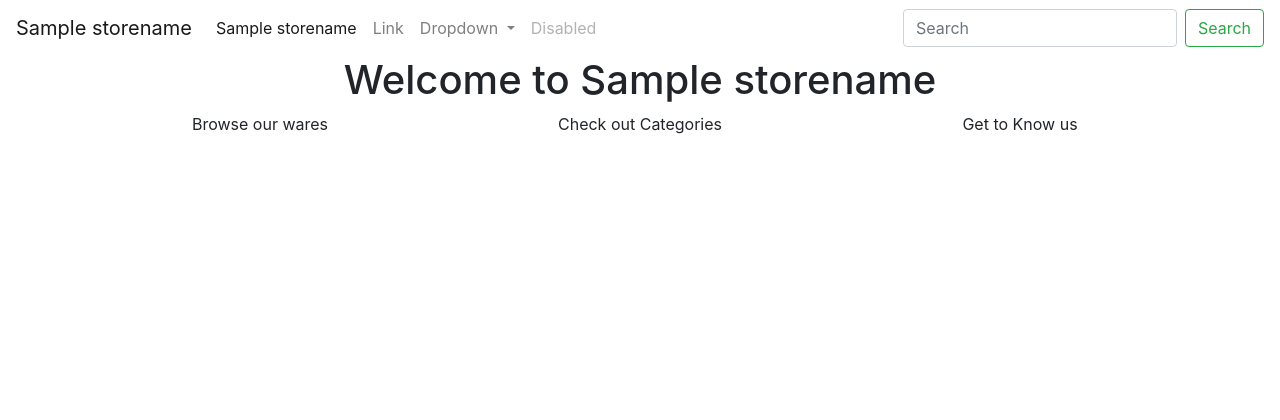
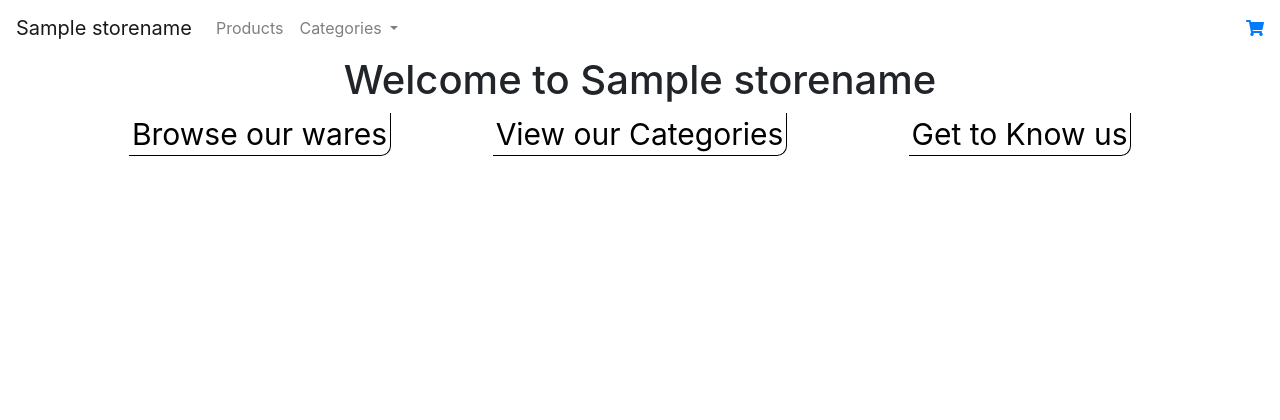
Before and after one commit to DarilliGames/ecommercetemplate, a Django app: template home/templates/index.html in a window 1280 px wide. Shown: the top 420 px of the page. Run offline with Django 3.2, Linux system fonts and the light colour scheme; the template is opened without the code that fills it: most values are stand-ins (such as "Sample title", 1, 10 or a date in 2020); some libraries are stand-ins or nearby versions.

Commit message:
updated logic subCategory, improve test nav

```diff
--- a/cart/urls.py
+++ b/cart/urls.py
@@ -5,9 +5,9 @@ from .views import (view_cart, add_to_cart, update_item_cart,
 
 urlpatterns = [
     path('', view_cart, name='cart'),
-    path('add/<id>/', add_to_cart, name='add_to_cart'),
-    path('update/<id>', update_item_cart, name='update_item_cart'),
-    path('remove/<id>', remove_item_cart, name='remove_item_cart'),
+    path('add/<prod_id>/', add_to_cart, name='add_to_cart'),
+    path('update/<prod_id>', update_item_cart, name='update_item_cart'),
+    path('remove/<prod_id>', remove_item_cart, name='remove_item_cart'),
     path('clear/', clear_cart, name='clear_cart'),
 
 ]
--- a/home/templates/base.html
+++ b/home/templates/base.html
@@ -16,9 +16,12 @@
   <script src="https://stackpath.bootstrapcdn.com/bootstrap/4.3.1/js/bootstrap.min.js"
     integrity="sha384-JjSmVgyd0p3pXB1rRibZUAYoIIy6OrQ6VrjIEaFf/nJGzIxFDsf4x0xIM+B07jRM"
     crossorigin="anonymous"></script>
-
   <link rel="stylesheet" href="https://stackpath.bootstrapcdn.com/bootstrap/4.3.1/css/bootstrap.min.css"
     integrity="sha384-ggOyR0iXCbMQv3Xipma34MD+dH/1fQ784/j6cY/iJTQUOhcWr7x9JvoRxT2MZw1T" crossorigin="anonymous">
+
+  <link rel="stylesheet" href="https://cdnjs.cloudflare.com/ajax/libs/font-awesome/5.15.4/css/all.min.css"
+    integrity="sha512-1ycn6IcaQQ40/MKBW2W4Rhis/DbILU74C1vSrLJxCq57o941Ym01SwNsOMqvEBFlcgUa6xLiPY/NS5R+E6ztJQ=="
+    crossorigin="anonymous" referrerpolicy="no-referrer" />
 
   <link rel="stylesheet" href="{% static 'css/style.css' %}">
   <title>{{ storename }} - {% block title%}Store{% endblock %}</title>
@@ -27,40 +30,38 @@
 
 <body>
   <nav class="navbar navbar-expand-lg navbar-light bg-white">
-    <a class="navbar-brand" href="#">{{ storename }}</a>
-    <button class="navbar-toggler" type="button" data-toggle="collapse" data-target="#navbarSupportedContent"
-      aria-controls="navbarSupportedContent" aria-expanded="false" aria-label="Toggle navigation">
-      <span class="navbar-toggler-icon"></span>
-    </button>
+    <a class="navbar-brand" href="{% url 'home' %}">{{ storename }}</a>
 
-    <div class="collapse navbar-collapse" id="navbarSupportedContent">
+
+    <div class="order-xs-2 collapse navbar-collapse" id="navbarSupportedContent">
       <ul class="navbar-nav mr-auto">
-        <li class="nav-item active">
-          <a class="nav-link" href="#">{{ storename }} <span class="sr-only">(current)</span></a>
-        </li>
         <li class="nav-item">
-          <a class="nav-link" href="#">Link</a>
+          <a class="nav-link" href="{% url 'all_products' %}">Products</a>
         </li>
         <li class="nav-item dropdown">
           <a class="nav-link dropdown-toggle" href="#" id="navbarDropdown" role="button" data-toggle="dropdown"
             aria-haspopup="true" aria-expanded="false">
-            Dropdown
+            Categories
           </a>
           <div class="dropdown-menu" aria-labelledby="navbarDropdown">
-            <a class="dropdown-item" href="#">Action</a>
-            <a class="dropdown-item" href="#">Another action</a>
+            <a class="dropdown-item" href="{% url 'all_products' %}?category=book">Books</a>
+            <a class="dropdown-item" href="{% url 'all_products' %}"></a>
             <div class="dropdown-divider"></div>
-            <a class="dropdown-item" href="#">Something else here</a>
+            <a class="dropdown-item" href="{% url 'all_categories' %}">View All</a>
           </div>
         </li>
-        <li class="nav-item">
-          <a class="nav-link disabled" href="#" tabindex="-1" aria-disabled="true">Disabled</a>
-        </li>
+
       </ul>
-      <form class="form-inline my-2 my-lg-0">
-        <input class="form-control mr-sm-2" type="search" placeholder="Search" aria-label="Search">
-        <button class="btn btn-outline-success my-2 my-sm-0" type="submit">Search</button>
-      </form>
+    </div>
+
+
+    <div class="my-2 my-lg-0">
+      <button class="order-xs-1 navbar-toggler" type="button" data-toggle="collapse"
+        data-target="#navbarSupportedContent" aria-controls="navbarSupportedContent" aria-expanded="false"
+        aria-label="Toggle navigation">
+        <span class="navbar-toggler-icon"></span>
+      </button>
+      <a href="{% url 'cart' %}"><i class="fas fa-shopping-cart"></i></a>
     </div>
   </nav>
   <div class="wrapper">
--- a/home/templates/index.html
+++ b/home/templates/index.html
@@ -1,7 +1,6 @@
 {% extends "base.html" %}
 
 {% block content %}
-
 
 <div id="hero" class="container h-full text-center">
     <div class="row h-half hero-title">
@@ -10,9 +9,9 @@
         </div>
     </div>
     <div class="row h-half hero-cell">
-        <div class="col-4">Browse our wares</div>
-        <div class="col-4">Check out Categories</div>
-        <div class="col-4">Get to Know us</div>
+        <div class="col-4"><a class="but-link" href="{% url 'all_products' %}">Browse our wares</a></div>
+        <div class="col-4"><a class="but-link" href="{% url 'all_categories' %}">View our Categories</a></div>
+        <div class="col-4"><a class="but-link" href="{% url 'all_products' %}">Get to Know us</a></div>
     </div>
 </div>
 
--- a/mystore/settings.py
+++ b/mystore/settings.py
@@ -75,7 +75,8 @@ TEMPLATES = [
                 'django.template.context_processors.request',
                 'django.contrib.auth.context_processors.auth',
                 'django.contrib.messages.context_processors.messages',
-                'home.contexts.store'
+                'home.contexts.store',
+                'cart.contexts.cart_context'
             ],
         },
     },
@@ -84,6 +85,7 @@ TEMPLATES = [
 WSGI_APPLICATION = 'mystore.wsgi.application'
 
 
+DEFAULT_AUTO_FIELD = "django.db.models.AutoField"
 # Database
 # https://docs.djangoproject.com/en/1.11/ref/settings/#databases
 
--- a/products/models.py
+++ b/products/models.py
@@ -9,6 +9,7 @@ class Category(models.Model):
     def __str__(self):
         return self.name
 
+
 class SubCategory(models.Model):
     name = models.CharField(max_length=200)
     category = models.ForeignKey(Category, on_delete=models.CASCADE, blank=True, null=True, related_name="children")
@@ -17,6 +18,7 @@ class SubCategory(models.Model):
 
     def __str__(self):
         return self.name
+
 
 class Product(models.Model):
     name = models.CharField(max_length=200)
--- a/products/templates/all_products.html
+++ b/products/templates/all_products.html
@@ -4,11 +4,16 @@
 
 <p>All Products Below</p>
 <div class="container-fluid">
+    {% if current_categories or subcategories %}
     <div class="row">
         {% for cat in current_categories %}
         {{ cat }}
         {% endfor %}
+        {% for sub_cat in sub_categories %}
+        {{ sub_cat }}
+        {% endfor %}
     </div>
+    {% endif %}
     <div class="row">
     {% if products %}
         {% for product in products %}
--- a/products/views.py
+++ b/products/views.py
@@ -11,6 +11,7 @@ def all_products(request):
     # init filter criteria
     query = None
     categories = None
+    sub_categories = None
     sort = None
     direction = None
 
@@ -28,7 +29,9 @@ def all_products(request):
 
         if 'category' in request.GET:
             categories = request.GET['category'].split(',')
-            products = products.filter(category__name__in=categories)
+            cat_query = Q(category__name__in=categories) | Q(category__category__name__in=categories)
+            products = products.filter(cat_query)
+            sub_categories  = SubCategory.objects.filter(name__in=categories)
             categories = Category.objects.filter(name__in=categories)
 
 
@@ -53,6 +56,7 @@ def all_products(request):
         'products': products,
         'search_term': query,
         'current_categories': categories,
+        'sub_categories': sub_categories,
         'current_sorting': current_sorting
     }
 
--- a/static/css/style.css
+++ b/static/css/style.css
@@ -21,3 +21,12 @@ ul{
     list-style-type: none;
     padding: 0;
 }
+
+.but-link{
+    border-right: solid 1px black;
+    border-bottom: solid 1px black;
+    border-bottom-right-radius: 10px;
+    padding: 3px;
+    font-size: 30px;
+    color: black;
+}
```
Also changed, not shown: cart/contexts.py (added, +31 -0 lines), cart/templates/cart.html (+39 -1 lines), db.sqlite3.
